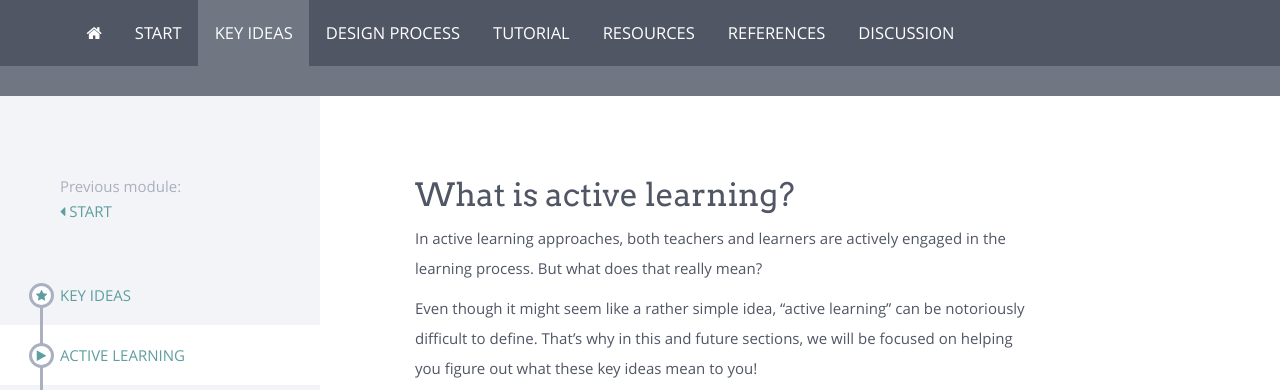
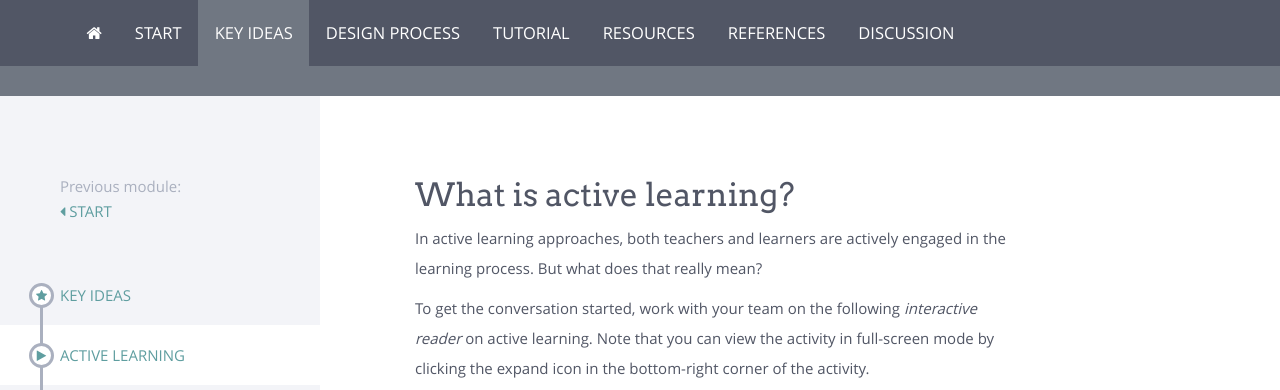
Before and after one commit to UCLALibrary/foundations, a Jekyll site: the page built from modules/key-ideas/_posts/2000-01-02-active-learning.markdown, in a window 1280 px wide, cut to the strip 0-390 px from the top of the page. Built offline with Jekyll 4.4.1, drawn with Linux system fonts in a browser that asks for light colours; nearby versions of some CDN libraries.

Commit message:
Update 2000-01-02-active-learning.markdown

```diff
--- a/modules/key-ideas/_posts/2000-01-02-active-learning.markdown
+++ b/modules/key-ideas/_posts/2000-01-02-active-learning.markdown
@@ -3,9 +3,7 @@ title: Active Learning
 ---
 ## What is active learning?
 
-In active learning approaches, both teachers and learners are actively engaged in the learning process. But what does that really mean?
-
-Even though it might seem like a rather simple idea, "active learning" can be notoriously difficult to define. That's why in this and future sections, we will be focused on helping you figure out what these key ideas mean to you!
+In active learning approaches, both teachers and learners are actively engaged in the learning process. But what does that really mean? <!--Even though it might seem like a rather simple idea, "active learning" can be notoriously difficult to define. That's why in this and future sections, we will be focused on helping you figure out what these key ideas mean to you!-->
 
 <p>To get the conversation started, work with your team on the following <em>interactive reader</em> on active learning. Note that you can view the activity in full-screen mode by clicking the expand icon in the bottom-right corner of the activity.</p>
 
```
